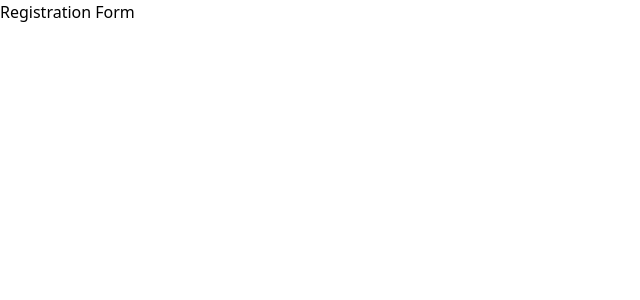
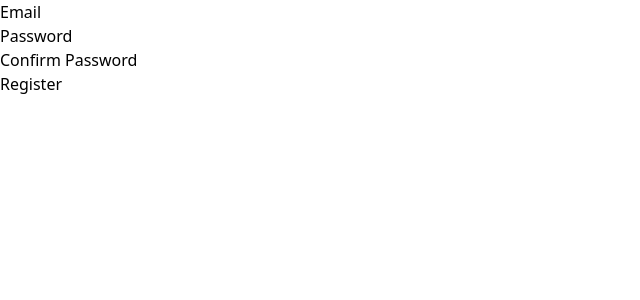
Before and after one commit to ducqluong/trip-planner, a React (Vite) app in the folder frontend/: page / in a window 1280 px wide. Shown: the top 300 px of the page, without its empty margins (0-640 px from the left). Built offline with nearby package versions, Linux system fonts and the light colour scheme.

Commit message:
feat: update RegistrationForm component to include password fields and validation

```diff
--- a/frontend/package.json
+++ b/frontend/package.json
@@ -12,7 +12,8 @@
   "dependencies": {
     "@tailwindcss/vite": "^4.1.6",
     "react": "^19.1.0",
-    "react-dom": "^19.1.0"
+    "react-dom": "^19.1.0",
+    "react-hook-form": "^7.56.3"
   },
   "devDependencies": {
     "@eslint/js": "^9.25.0",
--- a/frontend/src/components/Auth/RegistrationForm.tsx
+++ b/frontend/src/components/Auth/RegistrationForm.tsx
@@ -1,18 +1,48 @@
 import { useForm } from "react-hook-form";
 
 type Inputs = {
-  firstName: string;
-  lastName: string;
   email: string;
   password: string;
   confirmPassword: string;
 };
 
-function RegistrationForm() {
+export default function RegistrationForm() {
+  const {
+    register,
+    handleSubmit,
+    formState: { errors },
+  } = useForm<Inputs>();
+  const onSubmit = (data: Inputs) => {
+    console.log(data);
+  };
+
   return (
-    <div>
-      <h1>Registration Form</h1>
-    </div>
+    <form onSubmit={handleSubmit(onSubmit)}>
+      <div>
+        <label>Email</label>
+        <input type="email" {...register("email", { required: true })} />
+        {errors.email && <span>This field is required</span>}
+      </div>
+
+      <div>
+        <label>Password</label>
+        <input
+          type="password"
+          {...register("password", { required: true })}
+        />
+        {errors.password && <span>This field is required</span>}
+      </div>
+
+      <div>
+        <label>Confirm Password</label>
+        <input
+          type="password"
+          {...register("confirmPassword", { required: true })}
+        />
+        {errors.confirmPassword && <span>This field is required</span>}
+      </div>
+
+      <button type="submit">Register</button>
+    </form>
   );
 }
-export default RegistrationForm;
```
Also changed, not shown: 1 other file (tests, documents, lock files or other folders).
